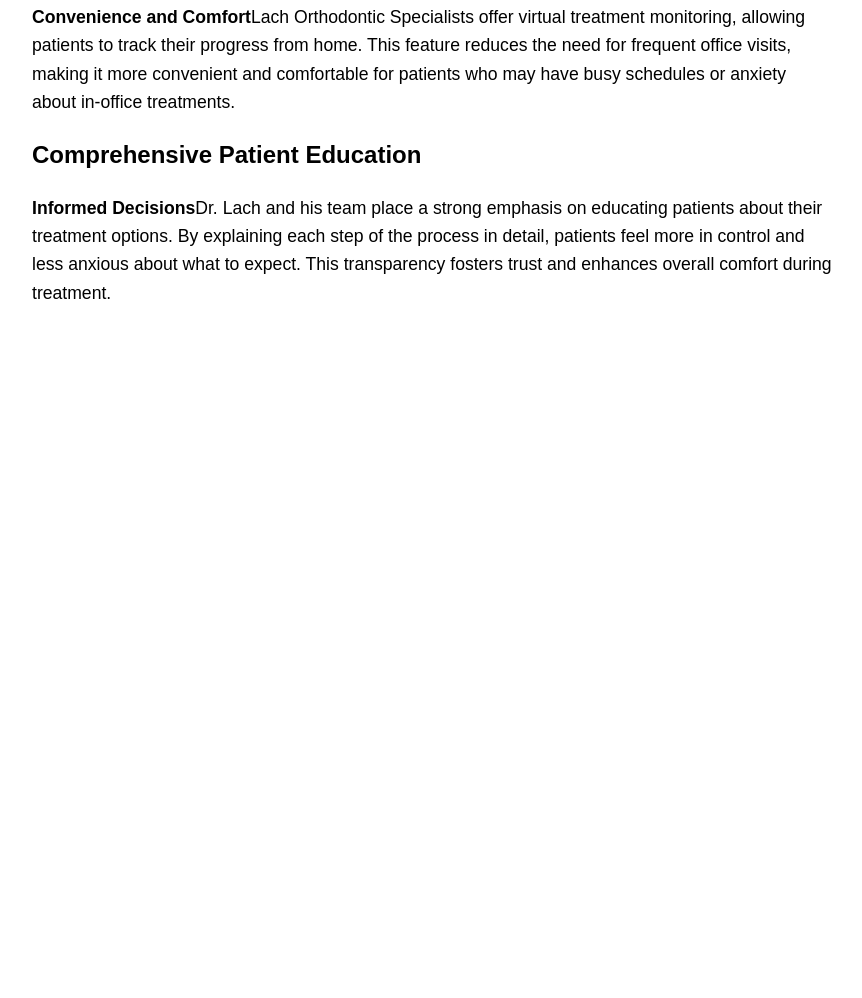
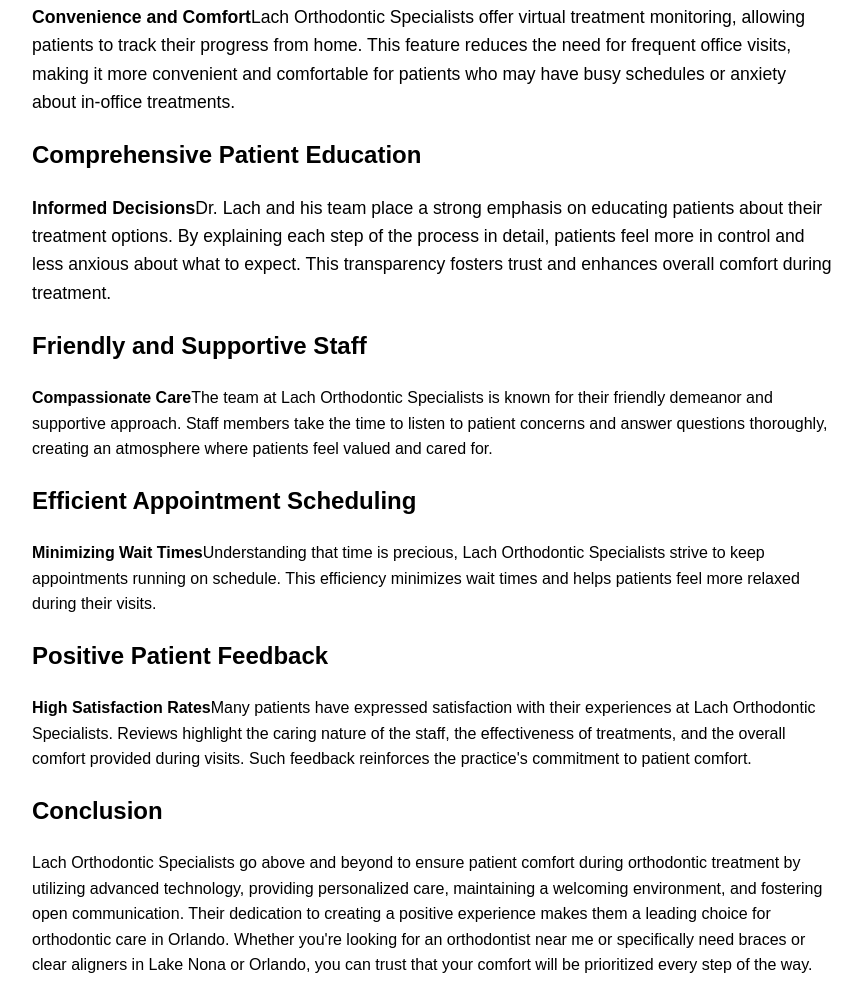
Before and after one commit to alexpaynesays/neworthodontist, a plain HTML site: page index.html in a window 1280 px wide. Shown: the part 1466-2464 px from the top of the page, without its empty margins (208-1070 px from the left). Before the commit the page ends 1813 px from the top, so only its background shows below. Drawn offline with Linux system fonts and the light colour scheme.

Commit message:
Update index.html

```diff
--- a/index.html
+++ b/index.html
@@ -79,7 +79,10 @@
 <h2>Comprehensive Patient Education</h2>
 <p><strong>Informed Decisions</strong>Dr. Lach and his team place a strong emphasis on educating patients about their treatment options. By explaining each step of the process in detail, patients feel more in control and less anxious about what to expect. This transparency fosters trust and enhances overall comfort during treatment.</p>
 
-
+<h2>Friendly and Supportive Staff</h2><strong>Compassionate Care</strong>The team at Lach Orthodontic Specialists is known for their friendly demeanor and supportive approach. Staff members take the time to listen to patient concerns and answer questions thoroughly, creating an atmosphere where patients feel valued and cared for.
+<h2>Efficient Appointment Scheduling</h2><strong>Minimizing Wait Times</strong>Understanding that time is precious, Lach Orthodontic Specialists strive to keep appointments running on schedule. This efficiency minimizes wait times and helps patients feel more relaxed during their visits.
+<h2>Positive Patient Feedback</h2><strong>High Satisfaction Rates</strong>Many patients have expressed satisfaction with their experiences at Lach Orthodontic Specialists. Reviews highlight the caring nature of the staff, the effectiveness of treatments, and the overall comfort provided during visits. Such feedback reinforces the practice's commitment to patient comfort.
+<h2>Conclusion</h2>Lach Orthodontic Specialists go above and beyond to ensure patient comfort during orthodontic treatment by utilizing advanced technology, providing personalized care, maintaining a welcoming environment, and fostering open communication. Their dedication to creating a positive experience makes them a leading choice for orthodontic care in Orlando. Whether you're looking for an orthodontist near me or specifically need braces or clear aligners in Lake Nona or Orlando, you can trust that your comfort will be prioritized every step of the way.
 
 
 
```
